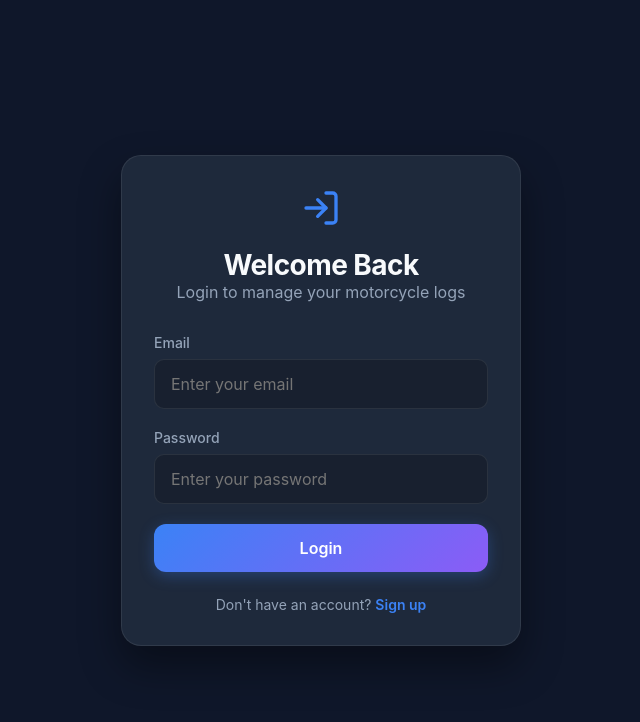
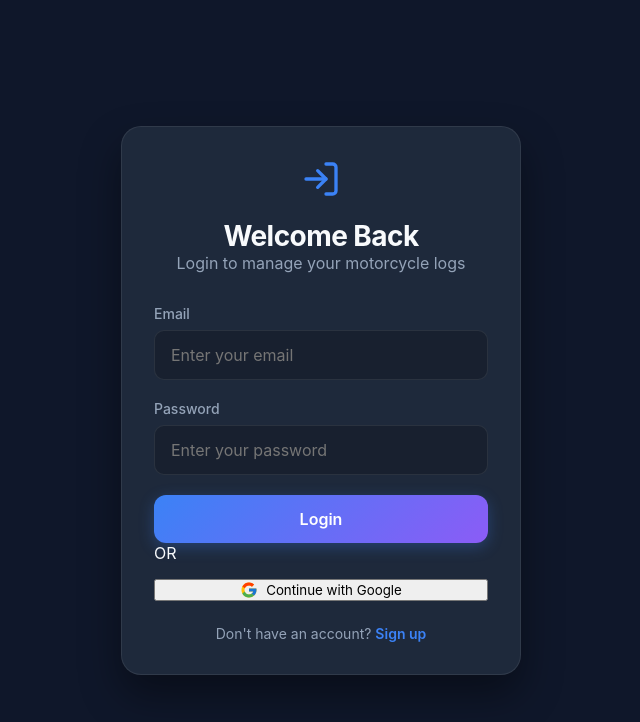
Before and after one commit to automationbijay/moto-logger, a React (Vite) app in the folder react-ui/: page /login in a window 1280 px wide. Shown: the top 722 px of the page, without its empty margins (319-959 px from the left). Built offline with nearby package versions, Linux system fonts and the light colour scheme; no server answers.

Commit message:
feat: Add currency preference to user_profiles and sync with Profile UI

```diff
--- a/react-ui/src/pages/Logs.jsx
+++ b/react-ui/src/pages/Logs.jsx
@@ -1,5 +1,5 @@
 import { useState } from 'react'
-import { Wrench, Fuel, Plus } from 'lucide-react'
+import { Wrench, Fuel } from 'lucide-react'
 
 export default function Logs() {
   const [activeTab, setActiveTab] = useState('all') // 'all', 'service', 'fuel'
@@ -21,9 +21,6 @@
           <h1>Logs</h1>
           <p>Service and Fuel history</p>
         </div>
-        <button className="btn-icon">
-          <Plus size={24} />
-        </button>
       </header>
 
       <div className="tabs">
--- a/react-ui/src/pages/Profile.jsx
+++ b/react-ui/src/pages/Profile.jsx
@@ -11,18 +11,42 @@
   const [currency, setCurrency] = useState('NPR')
 
   useEffect(() => {
-    const savedCurrency = localStorage.getItem('preferredCurrency')
-    if (savedCurrency) {
-      setCurrency(savedCurrency)
-    } else {
-      localStorage.setItem('preferredCurrency', 'NPR')
+    const fetchProfile = async () => {
+      if (user) {
+        const { data, error } = await supabase
+          .from('user_profiles')
+          .select('currency')
+          .eq('id', user.id)
+          .single()
+
+        if (data?.currency) {
+          setCurrency(data.currency)
+          localStorage.setItem('preferredCurrency', data.currency)
+        } else {
+          const savedCurrency = localStorage.getItem('preferredCurrency')
+          if (savedCurrency) {
+            setCurrency(savedCurrency)
+          } else {
+            localStorage.setItem('preferredCurrency', 'NPR')
+          }
+        }
+      }
     }
-  }, [])
+    fetchProfile()
+  }, [user])
 
-  const handleCurrencyChange = (e) => {
+  const handleCurrencyChange = async (e) => {
     const newCurrency = e.target.value
     setCurrency(newCurrency)
     localStorage.setItem('preferredCurrency', newCurrency)
+
+    if (user) {
+      const { error } = await supabase
+        .from('user_profiles')
+        .update({ currency: newCurrency })
+        .eq('id', user.id)
+      if (error) console.error("Error updating currency:", error)
+    }
   }
 
   const handleLogout = async () => {
--- a/react-ui/src/pages/auth/Login.jsx
+++ b/react-ui/src/pages/auth/Login.jsx
@@ -26,6 +26,16 @@
       navigate('/')
     }
     setLoading(false)
+  }
+
+  const handleGoogleLogin = async () => {
+    setError(null)
+    const { error } = await supabase.auth.signInWithOAuth({
+      provider: 'google',
+    })
+    if (error) {
+      setError(error.message)
+    }
   }
 
   return (
@@ -65,6 +75,20 @@
           </button>
         </form>
 
+        <div className="divider">
+          <span>OR</span>
+        </div>
+
+        <button
+          type="button"
+          onClick={handleGoogleLogin}
+          className="btn-secondary w-full google-btn"
+          style={{ display: 'flex', alignItems: 'center', justifyContent: 'center', gap: '8px', marginTop: '1rem' }}
+        >
+          <svg width="18" height="18" xmlns="http://www.w3.org/2000/svg" viewBox="0 0 48 48"><path fill="#FFC107" d="M43.611,20.083H42V20H24v8h11.303c-1.649,4.657-6.08,8-11.303,8c-6.627,0-12-5.373-12-12c0-6.627,5.373-12,12-12c3.059,0,5.842,1.154,7.961,3.039l5.657-5.657C34.046,6.053,29.268,4,24,4C12.955,4,4,12.955,4,24c0,11.045,8.955,20,20,20c11.045,0,20-8.955,20-20C44,22.659,43.862,21.35,43.611,20.083z"/><path fill="#FF3D00" d="M6.306,14.691l6.571,4.819C14.655,15.108,18.961,12,24,12c3.059,0,5.842,1.154,7.961,3.039l5.657-5.657C34.046,6.053,29.268,4,24,4C16.318,4,9.656,8.337,6.306,14.691z"/><path fill="#4CAF50" d="M24,44c5.166,0,9.86-1.977,13.409-5.192l-6.19-5.238C29.211,35.091,26.715,36,24,36c-5.202,0-9.619-3.317-11.283-7.946l-6.522,5.025C9.505,39.556,16.227,44,24,44z"/><path fill="#1976D2" d="M43.611,20.083H42V20H24v8h11.303c-0.792,2.237-2.231,4.166-4.087,5.571c0.001-0.001,0.002-0.001,0.003-0.002l6.19,5.238C36.971,39.205,44,34,44,24C44,22.659,43.862,21.35,43.611,20.083z"/></svg>
+          Continue with Google
+        </button>
+
         <p className="auth-footer">
           Don't have an account? <Link to="/signup">Sign up</Link>
         </p>
--- a/react-ui/src/pages/auth/Signup.jsx
+++ b/react-ui/src/pages/auth/Signup.jsx
@@ -31,6 +31,16 @@
       }
     }
     setLoading(false)
+  }
+
+  const handleGoogleLogin = async () => {
+    setError(null)
+    const { error } = await supabase.auth.signInWithOAuth({
+      provider: 'google',
+    })
+    if (error) {
+      setError(error.message)
+    }
   }
 
   return (
@@ -71,6 +81,20 @@
           </button>
         </form>
 
+        <div className="divider">
+          <span>OR</span>
+        </div>
+
+        <button
+          type="button"
+          onClick={handleGoogleLogin}
+          className="btn-secondary w-full google-btn"
+          style={{ display: 'flex', alignItems: 'center', justifyContent: 'center', gap: '8px', marginTop: '1rem' }}
+        >
+          <svg width="18" height="18" xmlns="http://www.w3.org/2000/svg" viewBox="0 0 48 48"><path fill="#FFC107" d="M43.611,20.083H42V20H24v8h11.303c-1.649,4.657-6.08,8-11.303,8c-6.627,0-12-5.373-12-12c0-6.627,5.373-12,12-12c3.059,0,5.842,1.154,7.961,3.039l5.657-5.657C34.046,6.053,29.268,4,24,4C12.955,4,4,12.955,4,24c0,11.045,8.955,20,20,20c11.045,0,20-8.955,20-20C44,22.659,43.862,21.35,43.611,20.083z"/><path fill="#FF3D00" d="M6.306,14.691l6.571,4.819C14.655,15.108,18.961,12,24,12c3.059,0,5.842,1.154,7.961,3.039l5.657-5.657C34.046,6.053,29.268,4,24,4C16.318,4,9.656,8.337,6.306,14.691z"/><path fill="#4CAF50" d="M24,44c5.166,0,9.86-1.977,13.409-5.192l-6.19-5.238C29.211,35.091,26.715,36,24,36c-5.202,0-9.619-3.317-11.283-7.946l-6.522,5.025C9.505,39.556,16.227,44,24,44z"/><path fill="#1976D2" d="M43.611,20.083H42V20H24v8h11.303c-0.792,2.237-2.231,4.166-4.087,5.571c0.001-0.001,0.002-0.001,0.003-0.002l6.19,5.238C36.971,39.205,44,34,44,24C44,22.659,43.862,21.35,43.611,20.083z"/></svg>
+          Continue with Google
+        </button>
+
         <p className="auth-footer">
           Already have an account? <Link to="/login">Login</Link>
         </p>
```
Also changed, not shown: 1 other file (tests, documents, lock files or other folders).
